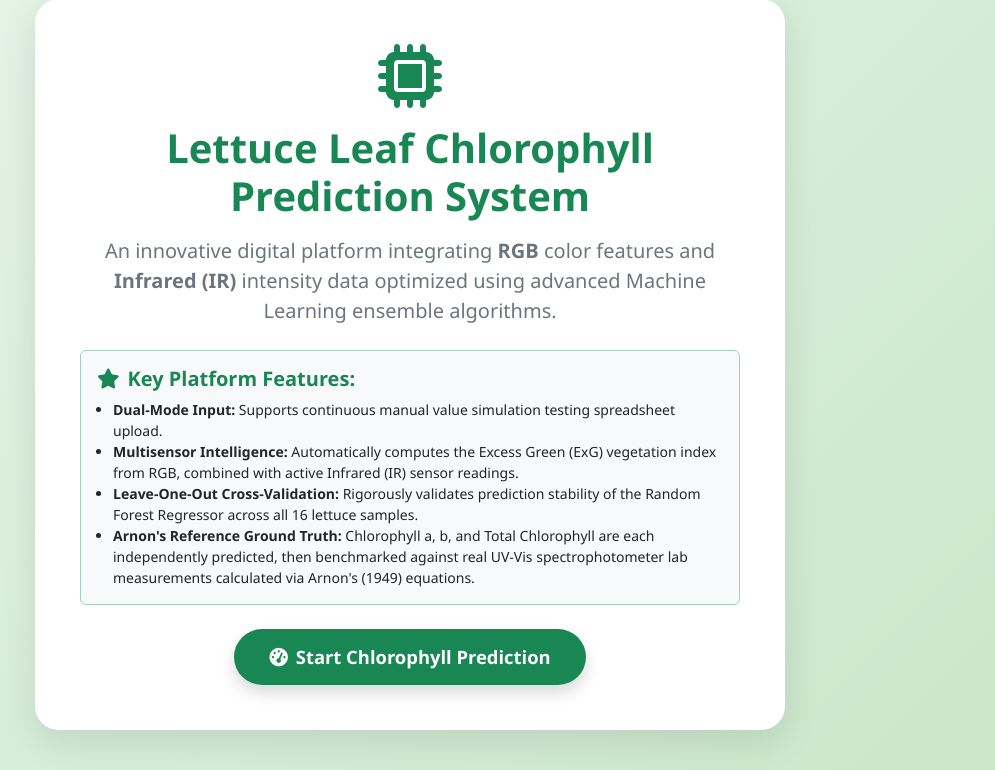
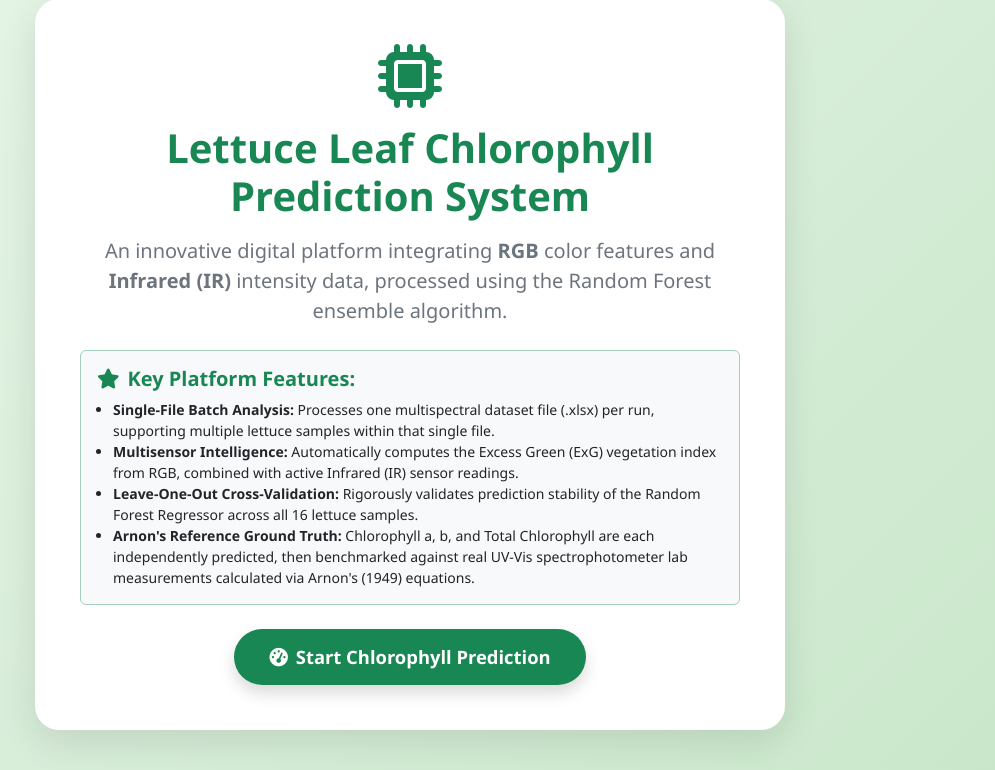
Before and after one commit to balqozz/Chlorophyll-Prediction, a Flask app: page / in a window 1280 px wide. Shown: the part 107-877 px from the top of the page, without its empty margins (230-1225 px from the left). Run offline with Flask 3, Linux system fonts and the light colour scheme.

Commit message:
refactor: Update dashboard content to reflect changes in algorithm and input processing

```diff
--- a/templates/dashboard.html
+++ b/templates/dashboard.html
@@ -92,12 +92,12 @@
       <i class="fa-solid fa-microchip fa-4x text-success mb-3"></i>
       <h1 class="fw-bold text-success mb-3">Lettuce Leaf Chlorophyll Prediction System</h1>
       <p class="text-secondary fs-5 mb-4">
-        An innovative digital platform integrating <strong>RGB</strong> color features and <strong>Infrared (IR)</strong> intensity data optimized using advanced Machine Learning ensemble algorithms.
+        An innovative digital platform integrating <strong>RGB</strong> color features and <strong>Infrared (IR)</strong> intensity data, processed using the Random Forest ensemble algorithm.
       </p>
       <div class="p-3 bg-light rounded border border-success-subtle text-start mb-4">
         <h5 class="fw-bold text-success"><i class="fa-solid fa-star me-2"></i>Key Platform Features:</h5>
         <ul class="mb-0 ps-3 text-dark small">
-          <li><strong>Dual-Mode Input:</strong> Supports continuous manual value simulation testing spreadsheet upload.</li>
+          <li><strong>Single-File Batch Analysis:</strong> Processes one multispectral dataset file (.xlsx) per run, supporting multiple lettuce samples within that single file.</li>
           <li><strong>Multisensor Intelligence:</strong> Automatically computes the Excess Green (ExG) vegetation index from RGB, combined with active Infrared (IR) sensor readings.</li>
           <li><strong>Leave-One-Out Cross-Validation:</strong> Rigorously validates prediction stability of the Random Forest Regressor across all 16 lettuce samples.</li>
           <li><strong>Arnon's Reference Ground Truth:</strong> Chlorophyll a, b, and Total Chlorophyll are each independently predicted, then benchmarked against real UV-Vis spectrophotometer lab measurements calculated via Arnon's (1949) equations.</li>
```
